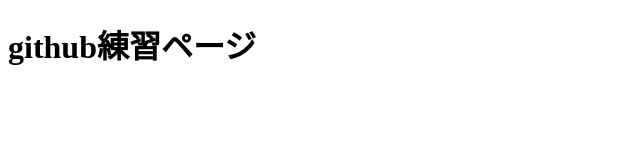
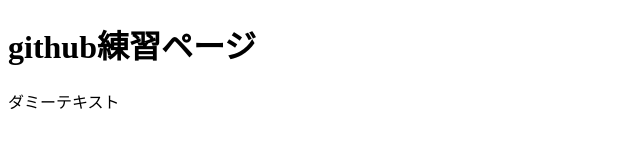
Before and after one commit to masainterplan/github_page, a plain HTML site: page index.html in a window 1280 px wide. Shown: the full height of the page, 0-640 px from the left. Drawn offline with Linux system fonts and the light colour scheme.

Commit message:
ダミーテキスト追加

```diff
--- a/index.html
+++ b/index.html
@@ -7,5 +7,6 @@
 </head>
 <body>
   <h1>github練習ページ</h1>
+  <p>ダミーテキスト</p>
 </body>
 </html>
```
